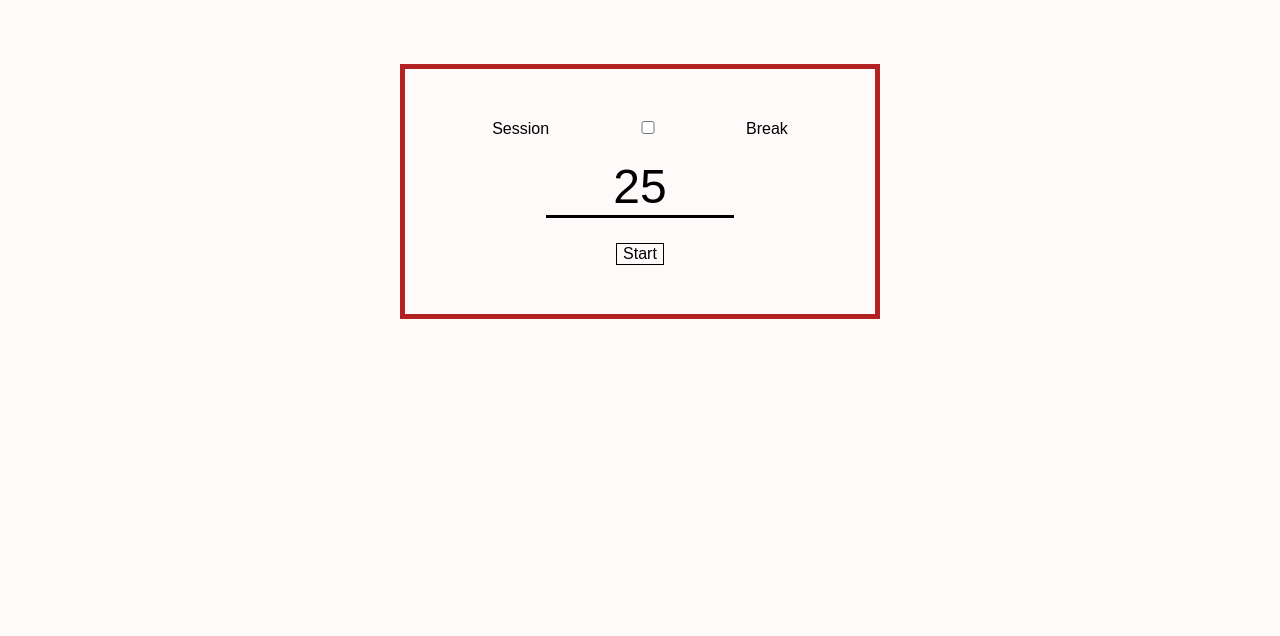
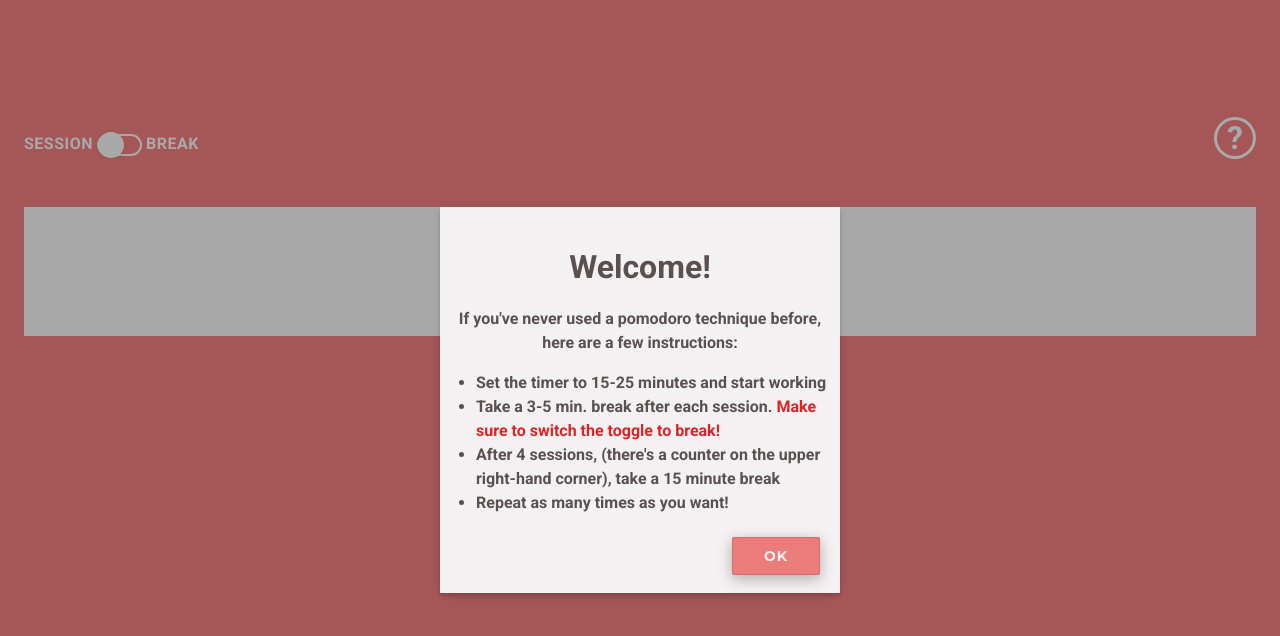
Before and after one commit to eina/fcc-pomodoro, a website: page index.html in a window 1280 px wide. Drawn offline with Linux system fonts and the light colour scheme.

Commit message:
implemented some styles ✨✨✨

```diff
--- a/assets/scripts/scripts.js
+++ b/assets/scripts/scripts.js
@@ -17,6 +17,7 @@ var resetCountdown = function(){
   deadline = new Date();
   //input field enable
   document.getElementById('time').disabled = false;
+  document.getElementById('time').focus();
   //set back to 25
   document.getElementById('time').value = 25;
   //hide reset and pause button and show start button
@@ -35,6 +36,9 @@ var pauseCountdown = function(){
   var startBtn = document.getElementById('start');
   startBtn.innerHTML= 'Continue';
   startBtn.style.display = 'inline';
+
+  //hide pause button
+  document.getElementById('pause').style.display = 'none';
 
 };
 
@@ -62,6 +66,7 @@ var startCountdown = function(){
     console.log('enter a number in this format mm, mm:ss, or mm.ss');
     //enable so user can input time again
     document.getElementById('time').disabled = false;
+    document.getElementById('time').focus();
     return;
   }
 
@@ -109,13 +114,15 @@ var tick = function(endtime){
       clearInterval(intervalHandle);
       //reenable input
       document.getElementById('time').disabled = false;
-      //show start and hide reset
+      document.getElementById('time').focus();
+      //show start and hide reset and pause
       document.getElementById('start').style.display = 'inline';
+      document.getElementById('pause').style.display = 'none';
       document.getElementById('reset').style.display = 'none';
-
-      //pop up
-      // alertify.alert('TIME\'S UP BITCH');
-
+      //reset title
+      document.title = 'Pomodoro - Productivity Timer';
+      //reset timer back to 25
+      document.getElementById('time').value = 25;
       //update counter
       afterSessionEnds();
     }
@@ -127,12 +134,6 @@ var tick = function(endtime){
   intervalHandle = setInterval(updateClock,1000);
 };
 
-/** TODO:
- * 1. add audio (musicbox.mp3)
- * 2. play when timer ends
- * 3. loop until #alertBtn is clicked
- */
-
 var afterSessionEnds = function (){
 
   //audio for when timer stops
@@ -143,23 +144,22 @@ var afterSessionEnds = function (){
   });
   alarm.play();
 
+  //Update Counter, only when not on break
   var countDisplay = document.getElementById('counter');
-  //update counter if not break
   console.log(isBreak);
   //if checkbox isn't checked
   if(!isBreak){
     counter += 1;
     console.log(counter + ' session');
-    countDisplay.innerHTML = counter;
-    alertify.alert('WHOO BREAK TIME');
+    countDisplay.innerHTML = '#' + counter;
+    alertify.alert('<span class="msg-header">Break Time!</span>Make sure to <em>toggle the switch to break</em> so it doesn\'t get counted as a session!');
   }else {
     document.getElementById('time').value = 5;
-    alertify.alert('GET BACK TO WORK');
+    alertify.alert('<span class="msg-header">Back to Work!</span>Make sure to <em>toggle the switch back to session</em> so it gets counted as a session.');
   }
 
   //stop audio when alertBtn is clicked
   document.getElementById('alertBtn').onclick = function(){
-    console.log('closed modal!');
     alarm.pause();
   };
 
@@ -176,6 +176,10 @@ var clickBreakToggle = function(event){
   if(checkbox.checked){
     //checked
     isBreak = checkbox.checked;
+    //change body background color
+    document.body.className = 'green';
+    //reset clock if it's running when switched
+    resetCountdown();
     //set timer value to 5 (minutes)
     document.getElementById('time').value = 5;
     //if you had four sessions, time for a long break
@@ -185,6 +189,11 @@ var clickBreakToggle = function(event){
   }else {
     //unchecked
     isBreak = checkbox.checked;
+    document.body.className = 'red';
+
+    //reset countdown if running
+    resetCountdown();
+
     //TODO: improve this feature later on
     //set timer value to 25 (minutes)
     document.getElementById('time').value = 25;
@@ -209,6 +218,9 @@ var grabTimeRemaining = function(endtime){
 };
 
 window.onload = function(){
+
+  //set body background color to red
+  document.body.className = 'red';
 
   //set time to 25 minutes
   document.getElementById('time').value = 25;
@@ -238,8 +250,17 @@ window.onload = function(){
   //hide reset button onload
   resetButton.style.display = 'none';
 
-  document.getElementById('clock').appendChild(pauseButton);
-  document.getElementById('clock').appendChild(startButton);
-  document.getElementById('clock').appendChild(resetButton);
+  document.getElementById('buttons').appendChild(pauseButton);
+  document.getElementById('buttons').appendChild(startButton);
+  document.getElementById('buttons').appendChild(resetButton);
+
+  //show instructions on onload
+  var instructions = '<div class="instructions"><h1>Welcome!</h1><p>If you\'ve never used a pomodoro technique before, here are a few instructions:</p><ul><li>Set the timer to 15-25 minutes and start working</li><li>Take a 3-5 min. break after each session.<em> Make sure to switch the toggle to break!</em></li><li>After 4 sessions, (there\'s a counter on the upper right-hand corner), take a 15 minute break</li><li>Repeat as many times as you want!</li></ul></div>';
+  alertify.alert(instructions);
+
+  //make instructions available by clicking on the question mark
+  document.querySelector('.faq').onclick = function(){
+    alertify.alert(instructions);
+  };
 
 };
--- a/assets/styles/style.scss
+++ b/assets/styles/style.scss
@@ -1,30 +1,213 @@
 @import 'base/sanitize';
 
+//Variables
+$red: #EC7B7C;
+$green: #91D1BF;
+$white: #F3F1F1;
+$black: #5B5050;
+
+//body background classes
+.red {
+  background-color: $red;
+}
+
+.green {
+  background-color: $green;
+}
+
 body {
-  background: snow;
+  font-family: 'Montserrat', sans-serif;
+  color: $white;
+}
+
+em {
+  color: darken($red, 20%);
+  font-style: normal;
 }
 
 .container {
-  width: 480px;
-  margin: 4em auto 0;
-  padding: 3em 0;
-  border: 5px solid firebrick;
-  text-align: center;
+  margin: 0 auto;
+  padding: 1em 1.5em;
+}
+
+#counter {
+  height: 20px;
+  margin-bottom: 3em;
+  text-align: right;
+}
+
+.control {
+  font-family: 'Roboto', sans-serif;
+  padding-top: 2em;
+  margin-bottom: 3em;
+  overflow: auto;
+}
+
+.toggle-label {
+  font-size: 100%;
+  text-transform: uppercase;
+  letter-spacing: 0.5px;
+}
+
+.toggle {
+  float: left;
+}
+
+.faq {
+  float: right;
+  padding: 2px 10px;
+  margin-top: -15px;
+  border: 3px solid currentColor;
+  border-radius: 50%;
+  font-size: 2em;
+  line-height: 1;
+  cursor: pointer;
+
+  &:hover,
+  &:focus {
+    color: rgba($white, 0.8);
+    transition: all 0.25s cubic-bezier(0.02, 0.01, 0.47, 1);
+  }
 }
 
 input {
-  font-size: 3em;
+  width: 100%;
+  margin-bottom: 0.5em;
   text-align: center;
+  font-size: 13vh;
+  font-family: 'Montserrat', sans-serif;
+  text-shadow: 1px 4px 8px rgba($black, 0.16);
+
+  background-color: $white;
+  color: $black;
 }
 
-input {
-  // display: block;
-  width: 40%;
-  border-bottom: 3px solid black;
-  margin-bottom: 0.5em;
+input[disabled]{
+  background-color: transparent;
+  color: $white;
+}
+
+#buttons {
   text-align: center;
 }
 
 button {
-  border: 1px solid black;
+  margin: 0 0.5em;
+  padding: 15px 30px;
+  background-color: $white;
+  border-radius: 13px;
+  font-family: 'Montserrat', sans-serif;
+  font-size: 100%;
+  text-transform: uppercase;
+  letter-spacing: 1px;
+  box-shadow: 0 4px 5px 0 rgba($black, 0.18);
+  transition: all 0.25s cubic-bezier(0.02, 0.01, 0.47, 1);
+
+  &:hover,
+  &:focus {
+    box-shadow: 0 4px 11px 0 rgba($black, 0.18), 0 4px 15px 0 rgba($black, 0.25);
+    transition: box-shadow 0.4s ease-out;
+  }
 }
+
+
+.red button {
+  color: $red;
+}
+
+.green button {
+  color: $green;
+}
+
+// Toggle Switch
+.switch {
+  position: relative;
+  display: inline-block;
+  vertical-align: middle;
+  width: 45px;
+  height: 22px;
+}
+
+.switch input {
+  display: none;
+}
+
+.slider {
+  position: absolute;
+  cursor: pointer;
+  top: 0;
+  left: 0;
+  right: 0;
+  bottom: 0;
+  border-radius: 34px;
+  border: 2px solid $white;
+  background-color: $red;
+  transition: .2s;
+}
+
+.slider:before {
+  position: absolute;
+  content: "";
+  height: 26px;
+  width: 26px;
+  left: -1px;
+  bottom: -4px;
+  // border: 1px solid;
+  border-radius: 50%;
+  background-color: $white;
+  box-shadow: 0 2px 5px 0 rgba($black, 0.16);
+  transition: .4s;
+}
+
+input:checked + .slider {
+  background-color: $green;
+}
+
+input:focus + .slider {
+  box-shadow: 0 0 1px #2196F3;
+}
+
+input:checked + .slider:before {
+  transform: translateX(18px);
+}
+
+//Instructions Modal
+
+//override modal settings
+.dialog {
+  color: $black !important;
+
+  div {
+    background-color: $white !important;
+  }
+
+  .msg {
+    text-align: center !important;
+  }
+
+  .msg-header {
+    display: block;
+    margin-bottom: 0.8em;
+    font-size: 1.8em;
+  }
+
+  //button
+  .ok {
+      background-color: $red !important;
+      color: $white !important;
+  }
+}
+
+.instructions {
+  color: $black;
+  font-family: 'Roboto', sans-serif;
+
+  h1 {
+    margin: 0;
+  }
+
+  ul {
+    padding-left: 24px;
+    text-align: left;
+  }
+}
--- a/index.html
+++ b/index.html
@@ -7,19 +7,29 @@
   <title>Pomodoro - Productivity Timer</title>
 
   <!--stylesheets-->
+  <link href="https://fonts.googleapis.com/css?family=Montserrat:700|Roboto:700" rel="stylesheet">
   <link rel="stylesheet" href="dist/styles/style.min.css" type="text/css">
 
 </head>
 <body>
-  <p id="counter"></p>
-  <div class="container" id="clock">
-    <div class="switch">
-      <span class="session">Session</span>
-      <input id="breakToggle" type="checkbox">
-      <label for="breakToggle">Break</label>
+  <div class="container">
+    <p id="counter"></p>
+
+    <div class="control">
+      <div class="toggle">
+        <span class="toggle-label">Session</span>
+        <label for="breakToggle" class="switch">
+          <input id="breakToggle" type="checkbox">
+          <div class="slider"></div>
+        </label>
+        <span class="toggle-label">Break</span>
+      </div>
+      <div class="faq">?</div>
     </div>
-    <input type="text" id="time">
+
+    <input type="text" id="time" autofocus>
     <br />
+    <div id="buttons"></div>
   </div>
 
 
```
Also changed, not shown: assets/scripts/alertify.js (+1 -1 lines), dist/styles/style.css, dist/styles/style.min.css, 1 other file.
